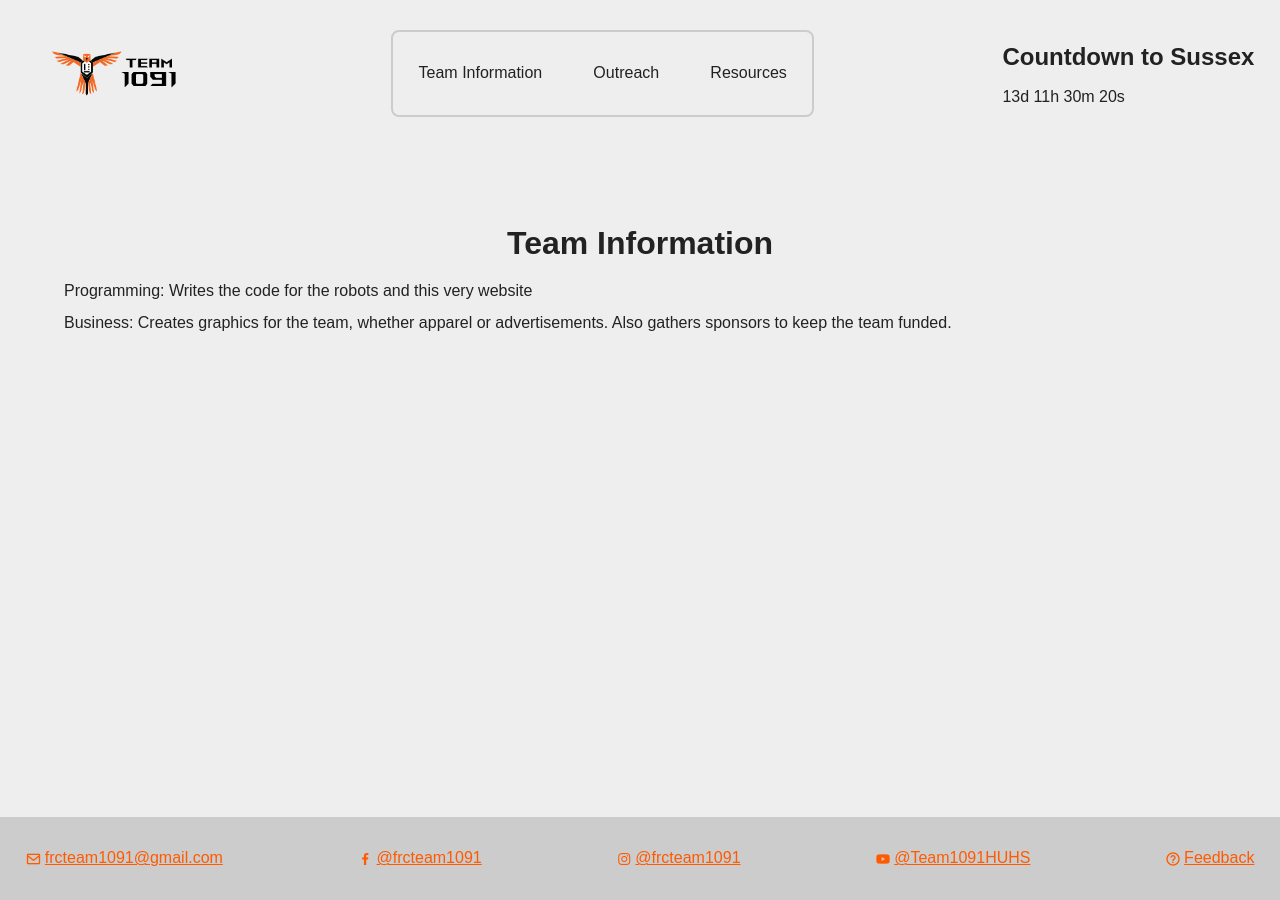
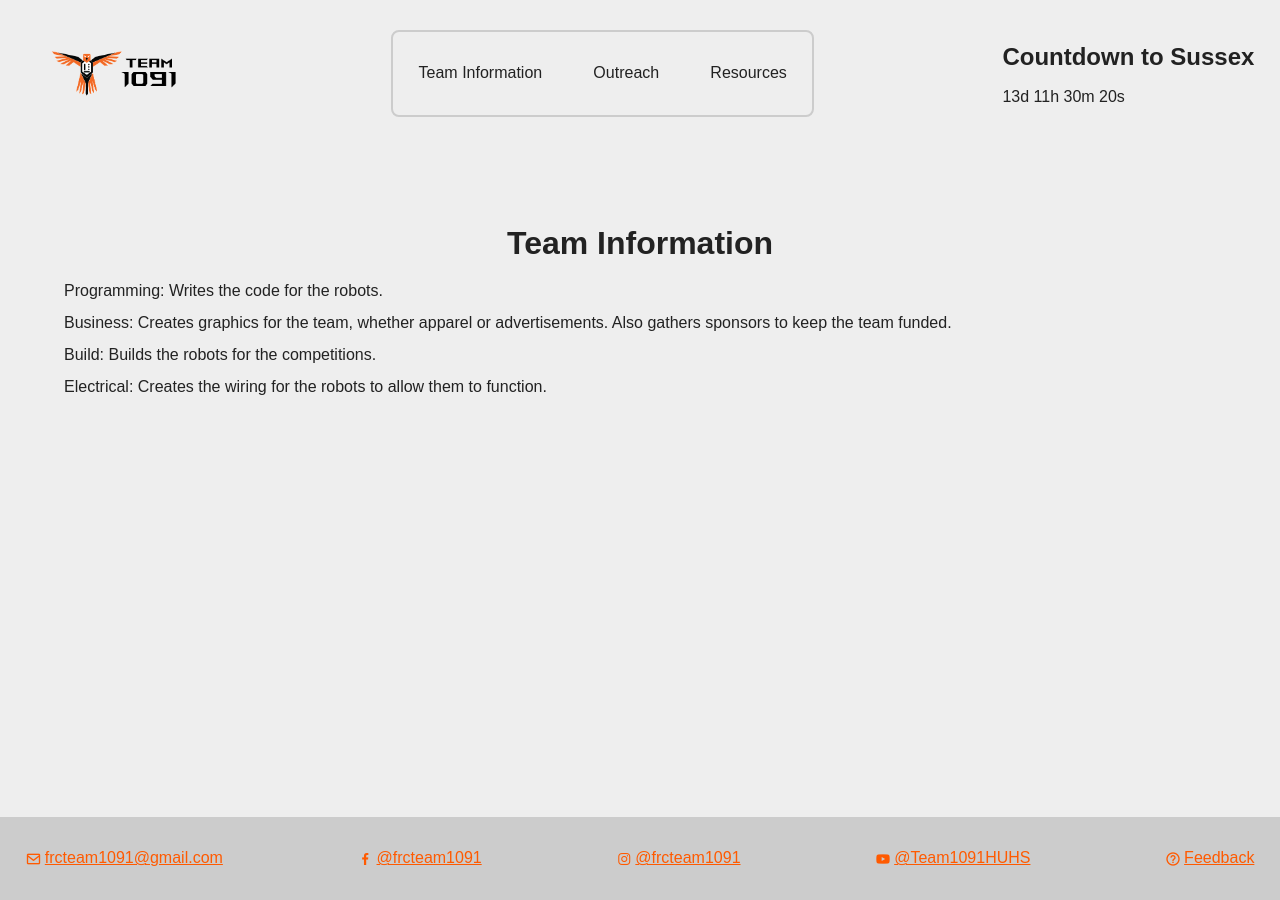
Before and after one commit to Team1091/team1091.github.io, a Jekyll site: the page built from teamInfo.html, in a window 1280 px wide. Built offline with Jekyll 4.4.1, drawn with Linux system fonts in a browser that asks for light colours.

Commit message:
teaminfo

```diff
--- a/teamInfo.html
+++ b/teamInfo.html
@@ -2,5 +2,7 @@
 title: Team Information
 ---
 <h1>Team Information</h1>
-<p>Programming: Writes the code for the robots and this very website</p>
+<p>Programming: Writes the code for the robots.</p>
 <p>Business: Creates graphics for the team, whether apparel or advertisements. Also gathers sponsors to keep the team funded.</p>
+<p>Build: Builds the robots for the competitions.</p>
+<p>Electrical: Creates the wiring for the robots to allow them to function.</p>
```
